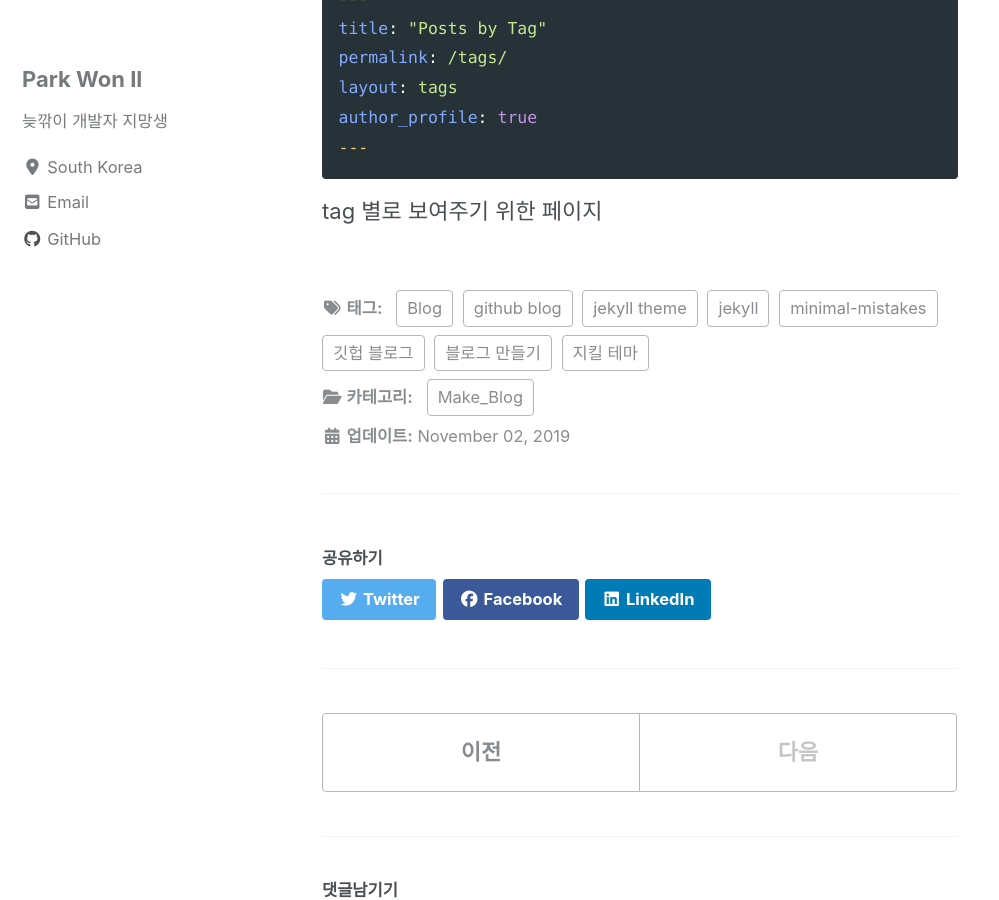
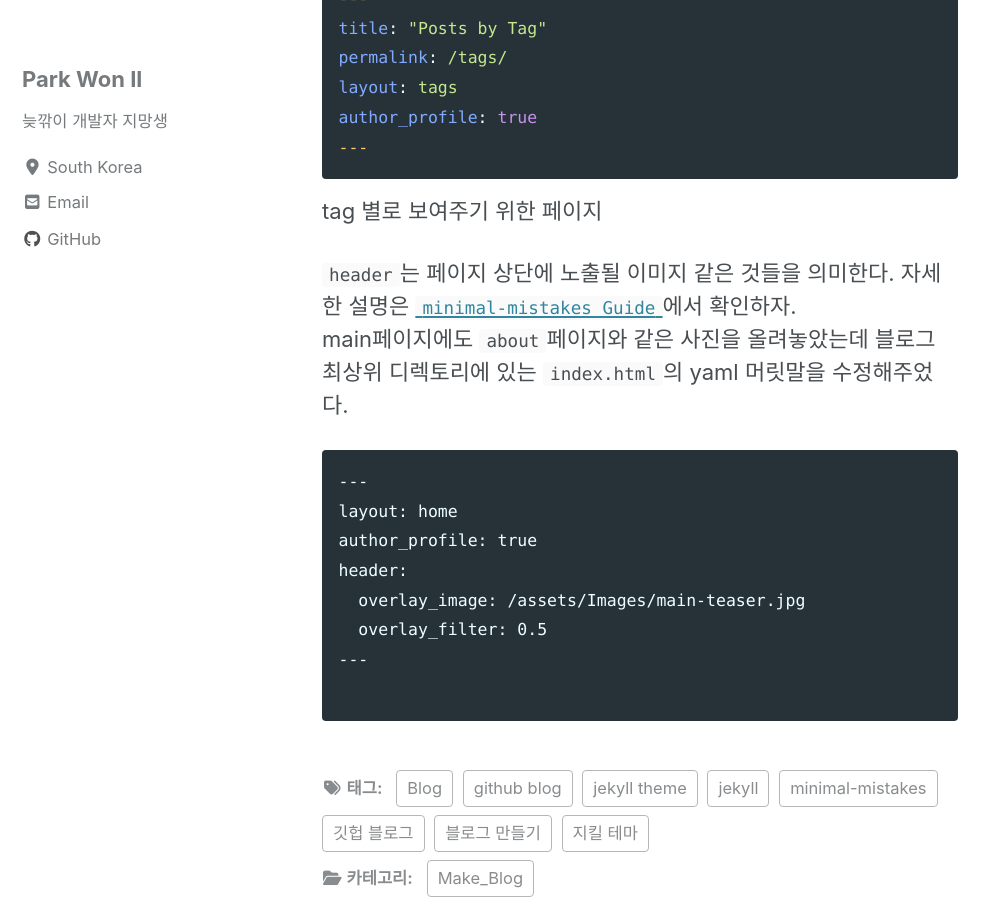
Before and after one commit to WONILLISM/wonillism.github.io, a Jekyll site: the page built from _posts/2019-11-03-Makeblog-Breakminimalmistakes-03.md, in a window 1280 px wide and 900 px high, scrolled down 2766 px. Shown: the whole window, without its empty margins (0-999 px from the left). Built offline with Jekyll 4.4.1, drawn with Linux system fonts in a browser that asks for light colours; cached includes are drawn as plain includes; nearby versions of some CDN libraries; comment, search, counter and statistics services are not loaded.

Commit message:
header부분 내용 추가

````diff
--- a/_posts/2019-11-03-Makeblog-Breakminimalmistakes-03.md
+++ b/_posts/2019-11-03-Makeblog-Breakminimalmistakes-03.md
@@ -84,3 +84,17 @@ author_profile: true
 ---
 ```
 tag 별로 보여주기 위한 페이지
+
+`header`는 페이지 상단에 노출될 이미지 같은 것들을 의미한다.
+자세한 설명은 [`minimal-mistakes Guide`](https://mmistakes.github.io/minimal-mistakes/docs/layouts/)에서 확인하자.
+main페이지에도 `about`페이지와 같은 사진을 올려놓았는데 블로그 최상위 디렉토리에 있는 `index.html`의 yaml 머릿말을 수정해주었다.
+```html
+---
+layout: home
+author_profile: true
+header:
+  overlay_image: /assets/Images/main-teaser.jpg
+  overlay_filter: 0.5
+---
+
+```
````
